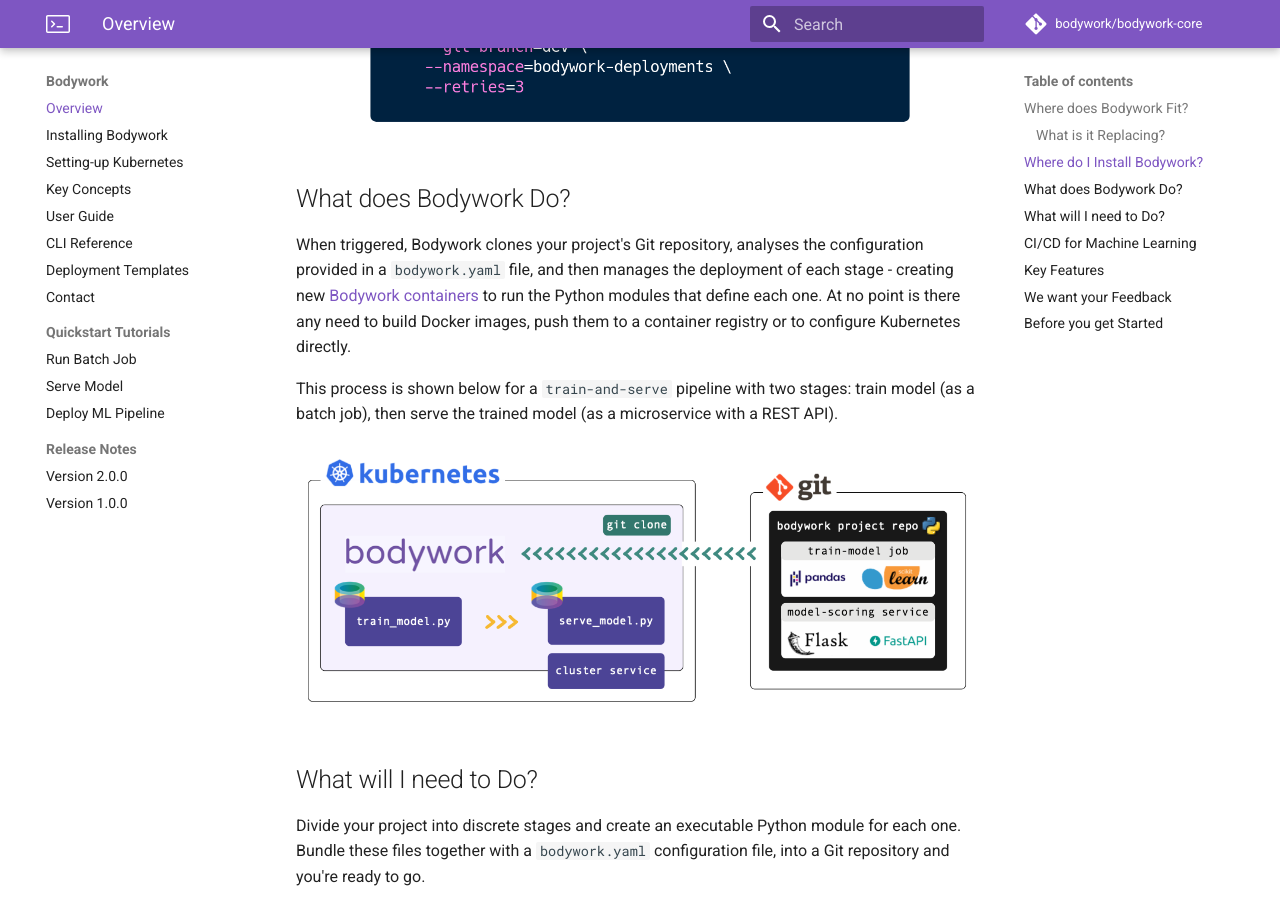
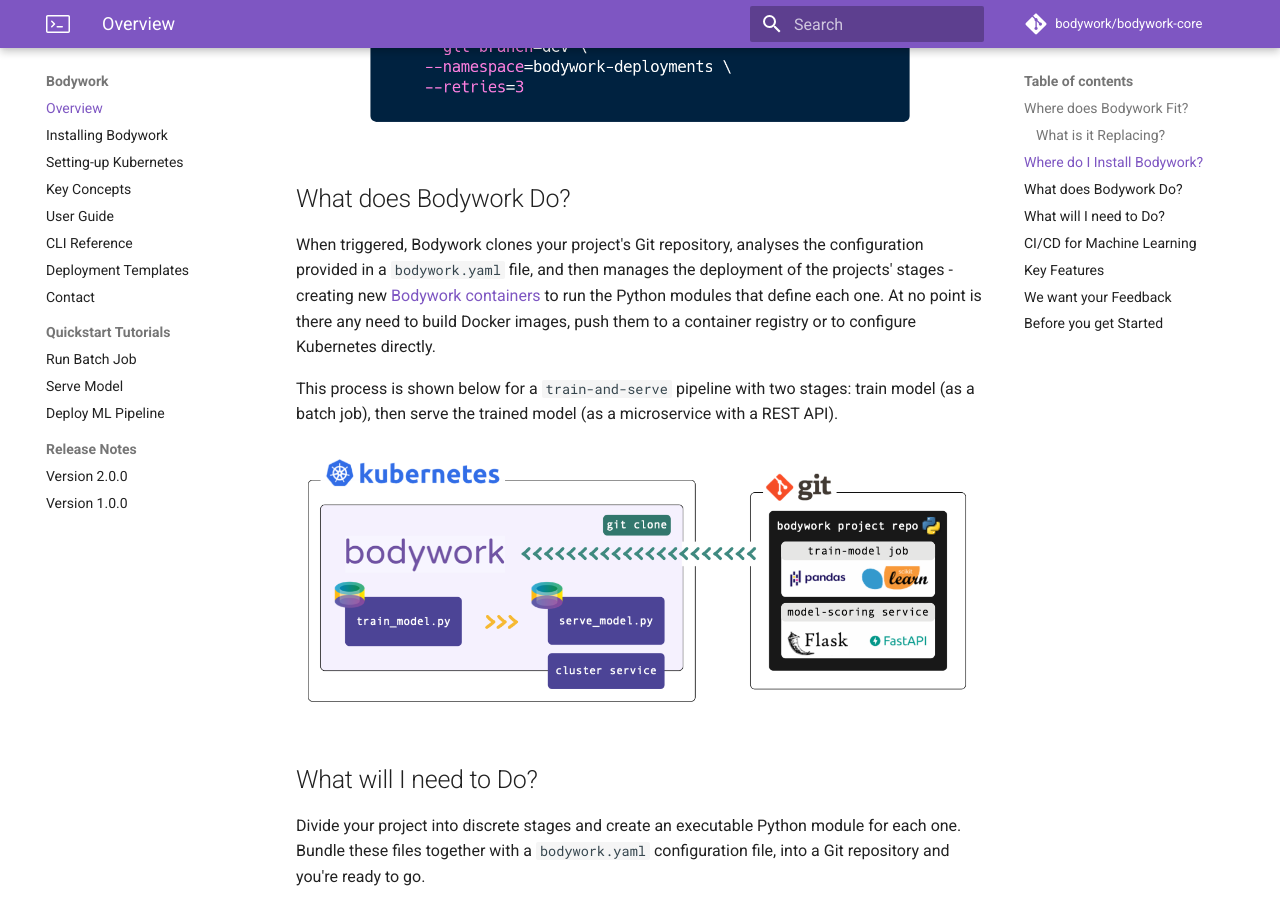
Before and after one commit to bodywork-ml/bodywork-docs, an MkDocs documentation site: the page built from docs/index.md, in a window 1280 px wide and 900 px high, scrolled down 1749 px. Built offline with MkDocs 1.6.1 and Material for MkDocs 9.7.7, drawn with Linux system fonts in a browser that asks for light colours; comment, search, counter and statistics services are not loaded.

Commit message:
Minor updates and linke fixes

```diff
--- a/docs/index.md
+++ b/docs/index.md
@@ -32,7 +32,7 @@ Bodywork is distributed as a Python package that exposes a command line interfac
 
 ## What does Bodywork Do?
 
-When triggered, Bodywork clones your project's Git repository, analyses the configuration provided in a `bodywork.yaml` file, and then manages the deployment of each stage - creating new [Bodywork containers](https://hub.docker.com/repository/docker/bodyworkml/bodywork-core) to run the Python modules that define each one. At no point is there any need to build Docker images, push them to a container registry or to configure Kubernetes directly.
+When triggered, Bodywork clones your project's Git repository, analyses the configuration provided in a `bodywork.yaml` file, and then manages the deployment of the projects' stages - creating new [Bodywork containers](https://hub.docker.com/repository/docker/bodyworkml/bodywork-core) to run the Python modules that define each one. At no point is there any need to build Docker images, push them to a container registry or to configure Kubernetes directly.
 
 This process is shown below for a `train-and-serve` pipeline with two stages: train model (as a batch job), then serve the trained model (as a microservice with a REST API).
 
```
Also changed, not shown: docs/release_notes/v2.0.0.md (+1 -1 lines).
